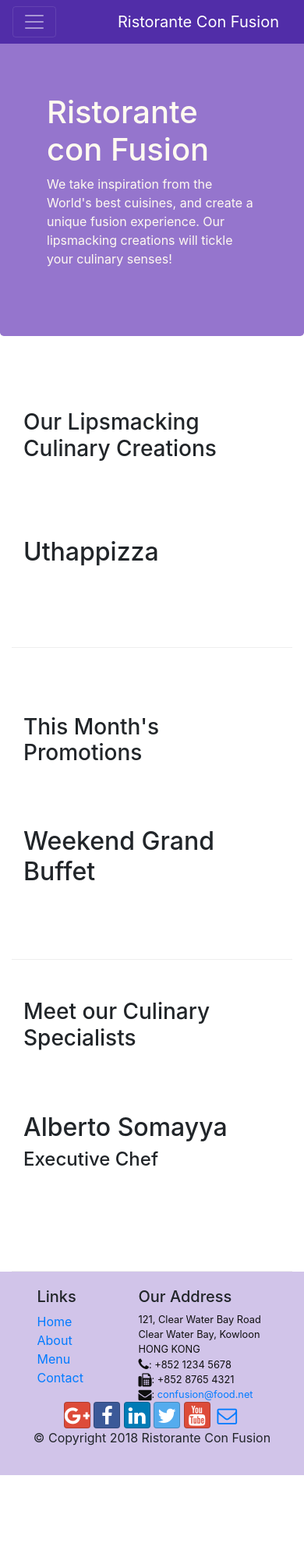
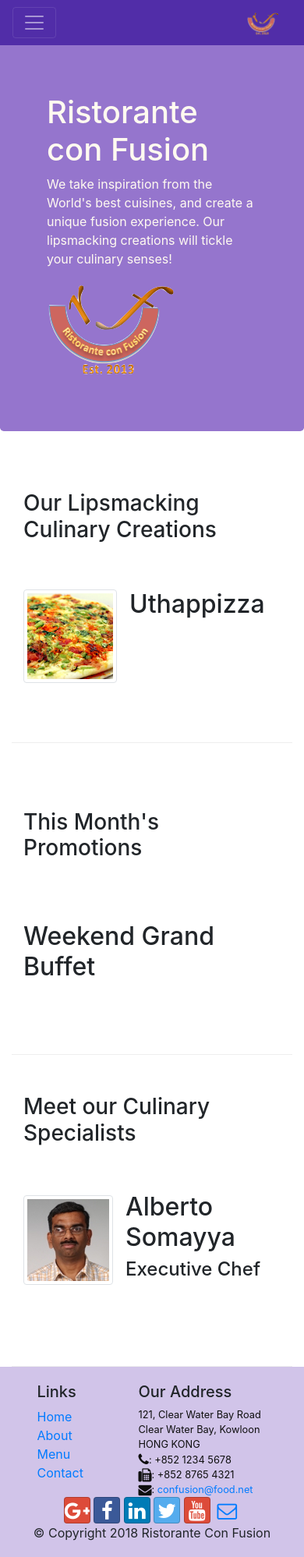
Before and after one commit to joymathews/bootstrap, a website: page index.html in a window 390 px wide. Shown: the top 1997 px of the page at 78% size. Before the commit the page ends 1892 px from the top, so only its background shows below. Drawn offline with nearby package versions, Linux system fonts and the light colour scheme.

Commit message:
Images and Media

```diff
--- a/index.html
+++ b/index.html
@@ -20,7 +20,7 @@
             <button class="navbar-toggler" type="button" data-toggle="collapse" data-target="#Navbar">
                 <span class="navbar-toggler-icon"></span>
             </button>
-            <a class="navbar-brand" href="#">Ristorante Con Fusion</a>
+            <a class="navbar-brand" href="#"><img src="img/logo.png" height="30" width="41"></a>
             <div class="collapse navbar-collapse" id="Navbar">
                 <ul class="navbar-nav mr-auto">
                     <li class="nav-item active"><a class="nav-link" href="#"><span class="fa fa-home fa-lg"></span> Home</a></li>
@@ -42,7 +42,8 @@
                     <p>We take inspiration from the World's best cuisines, and create a unique fusion experience. Our
                         lipsmacking creations will tickle your culinary senses!</p>
                 </div>
-                <div class="col-12 col-sm">
+                <div class="col-12 col-sm align-self-center">
+                    <img src="img/logo.png" class="img-fluid">
                 </div>
             </div>
         </div>
@@ -54,10 +55,17 @@
                 <h3>Our Lipsmacking Culinary Creations</h3>
             </div>
             <div class="col col-sm order-sm-first col-md">
-                <h2>Uthappizza</h2>
-                <p class="d-none d-sm-block">A unique combination of Indian Uthappam (pancake) and Italian pizza, topped
-                    with Cerignola olives, ripe vine cherry tomatoes, Vidalia onion, Guntur chillies and Buffalo Paneer.
-                </p>
+                <div class="media">
+                    <img class="d-flex mr-3 img-thumbnail align-self-center"
+                            src="img/uthappizza.png" alt="Uthappizza">
+                    <div class="media-body">
+                        <h2 class="mt-0">Uthappizza</h2>
+                        <p class="d-none d-sm-block">A unique combination of Indian Uthappam (pancake) and
+                            Italian pizza, topped with Cerignola olives, ripe vine
+                            cherry tomatoes, Vidalia onion, Guntur chillies and
+                            Buffalo Paneer.</p>
+                    </div>
+                </div>
             </div>
         </div>
 
@@ -79,11 +87,19 @@
                 <h3>Meet our Culinary Specialists</h3>
             </div>
             <div class="col col-sm order-sm-first col-md">
-                <h2>Alberto Somayya</h2>
-                <h4>Executive Chef</h4>
-                <p class="d-none d-sm-block">Award winning three-star Michelin chef with wide International experience
-                    having worked closely with whos-who in the culinary world, he specializes in creating mouthwatering
-                    Indo-Italian fusion experiences. </p>
+                <div class="media">
+                    <img class="d-flex mr-3 img-thumbnail align-self-center"
+                            src="img/alberto.png" alt="Alberto Somayya">
+                    <div class="media-body">
+                        <h2 class="mt-0">Alberto Somayya</h2>
+                        <h4>Executive Chef</h4>
+                        <p class="d-none d-sm-block">Award winning three-star Michelin chef with wide
+                            International experience having worked closely with
+                            whos-who in the culinary world, he specializes in
+                            creating mouthwatering Indo-Italian fusion experiences.
+                            </p>
+                    </div>
+                </div>
             </div>
         </div>
     </div>
```
Also changed, not shown: aboutus.html (+3 -2 lines), contactus.html (+3 -2 lines), img/alberto.png (added), img/buffet.png (added), img/logo.png (added), img/uthappizza.png (added).
